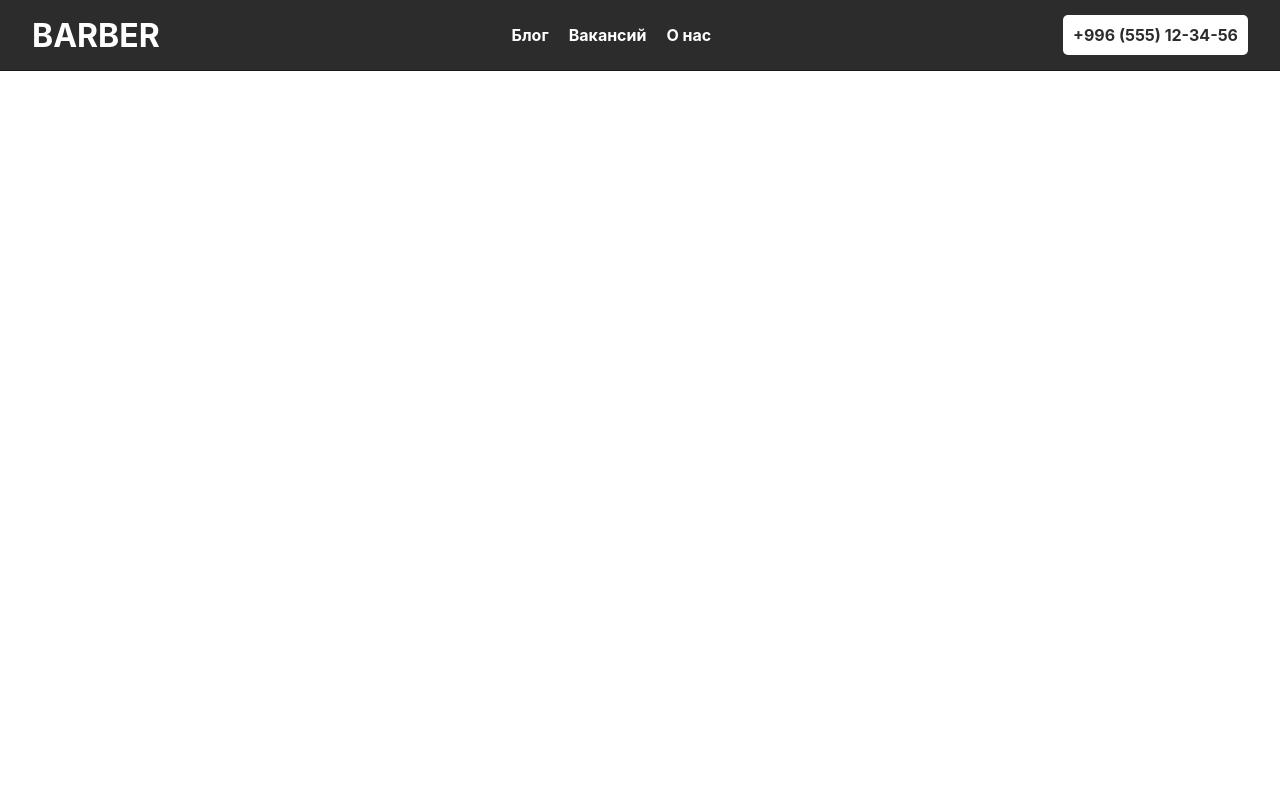
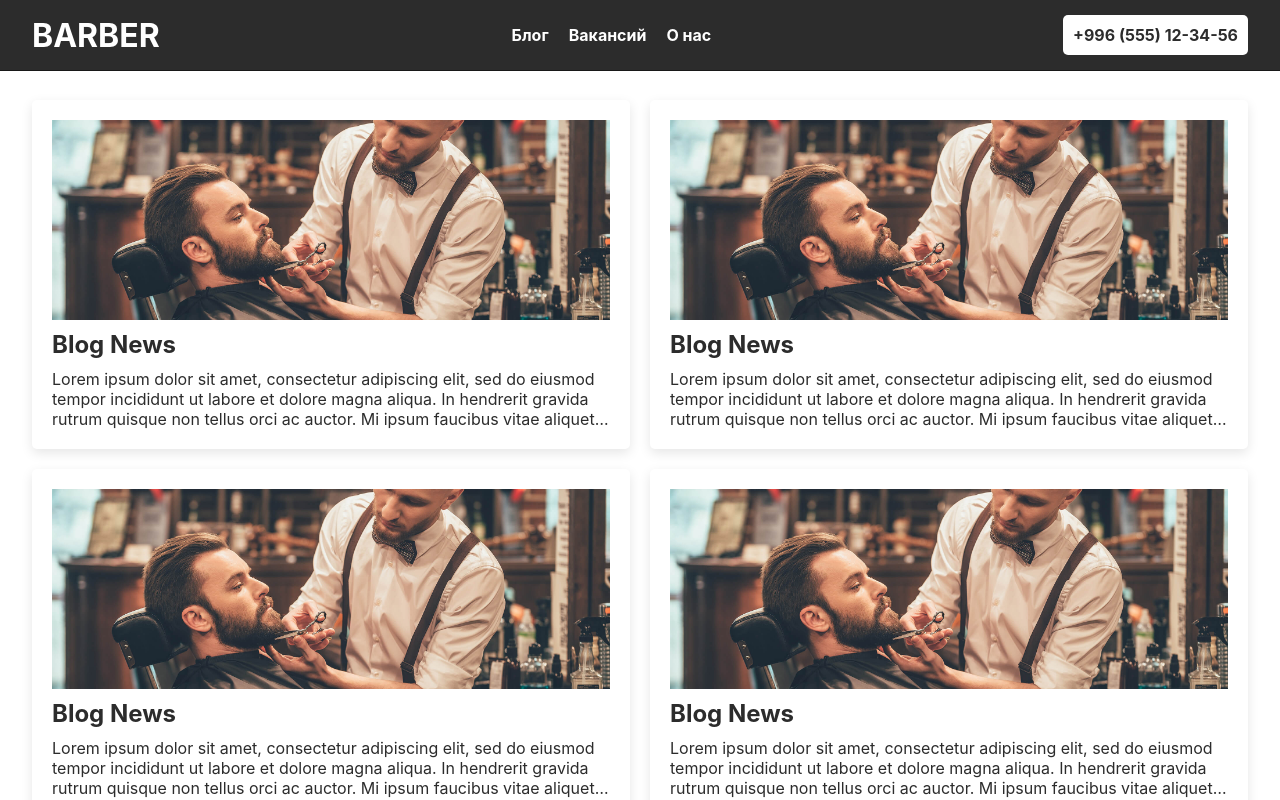
Before and after one commit to IbruhmanI/barberShop, a React (Create React App) app: page /blog in a window 1280 px wide. Shown: the top 800 px of the page. Built offline with nearby package versions, Linux system fonts and the light colour scheme.

Commit message:
created: Form in Job-added styles

```diff
--- a/src/assets/css/app2.css
+++ b/src/assets/css/app2.css
@@ -212,3 +212,154 @@
     align-items: center;
     justify-content: space-between;
 }
+#blog {
+  padding: 100px 0 0;
+}
+.blog-grid {
+  display: grid;
+  grid-template-columns: repeat(auto-fit, minmax(400px, 1fr));
+  gap: 20px;
+}
+.blog-item {
+  padding: 20px;
+  border-radius: 5px;
+  box-shadow: rgba(0, 0, 0, 0.1) 0px 4px 12px;
+  display: flex;
+  flex-direction: column;
+  gap: 10px;
+  cursor: pointer;
+  color: rgba(44, 44, 44, 1);
+  transition: .5s;
+}
+.blog-text {
+  overflow: hidden;
+  text-overflow: ellipsis;
+   display: -webkit-box;
+   -webkit-line-clamp: 3;
+  -webkit-box-orient: vertical;
+}
+.blog-item:hover {
+  background: rgba(44, 44, 44, 1);
+  color: white;
+  transition: .5s;
+}
+.blog-title {
+  font-size: 24px;
+  font-weight: 700;
+}
+.blog-img {
+  width: 100%;
+  height: 200px;
+}
+.blog-img img {
+  height: 100%;
+  width: 100%;
+  object-fit: cover;
+  object-position: center;
+}
+
+#job {
+  padding: 100px 0;
+  background: url('../image/vacancy-bg.jpg');
+  background-size: cover;
+  background-position: center;
+  background-repeat: no-repeat;
+}
+
+.job-title {
+  font-size: 90px;
+  font-weight: 700;
+  text-transform: uppercase;
+  color: white;
+}
+.job {
+  display: flex;
+  flex-direction: column;
+  gap: 40px;
+}
+.job-salary {
+  font-size: 48px;
+  font-weight: 700;
+  display: flex;
+  justify-content: space-between;
+}
+.job-wrapper {
+  display: flex;
+  flex-direction: column;
+  gap: 40px;
+}
+.job-form {
+  display: flex;
+  justify-content: space-between;
+}
+.job-address {
+  display: flex;
+  flex-direction: column;
+  gap: 30px;
+}
+.job-address span {
+  font-weight: 500;
+  font-size: 24px;
+  display: flex;
+  gap: 30px;
+  align-items: center;
+  color: #d4af37;
+}
+.job-icon {
+  background: white;
+  height: 50px;
+  width: 50px;
+  display: flex;
+  align-items: center;
+  justify-content: center;
+  border-radius: 10px;
+}
+.job-icon svg {
+  color: black;
+}
+#form {
+  width: 50%;
+  display: flex;
+  padding: 20px;
+  flex-direction: column;
+  align-items: center;
+  gap: 30px;
+  border-radius: 20px;
+  backdrop-filter: blur(5px);
+  border: 1px solid rgba(212, 175, 55, 0.2);
+}
+#form h2 {
+  color: white;
+}
+#form label {
+  display: flex;
+  flex-direction: column;
+  gap: 5px;
+  width: 100%;
+}
+#form label>span {
+  font-weight: 600;
+  color: #d4af37;
+}
+#form input {
+  border: 2px solid #d4af37;
+  background: inherit;
+  border-radius: 20px;
+  padding: 20px;
+  font-size: 18px;
+  font-weight: 700;
+  color: white;
+}
+#form input::placeholder {
+  color: white;
+  font-weight: 400;
+  font-size: 16px;
+  color: gray;
+}
+
+.send-btn {
+  padding: 15px;
+  color: black;
+  width: 100%;
+  cursor: pointer;
+}
--- a/src/pages/Blog/Blog.jsx
+++ b/src/pages/Blog/Blog.jsx
@@ -1,9 +1,34 @@
 import React from 'react'
+import blogImg from '../../assets/image/blogImage.jpeg'
 
 const Blog = () => {
+  const blogList = [
+    {id: 1, title: 'Blog News', image: blogImg, text: 'Lorem ipsum dolor sit amet, consectetur adipiscing elit, sed do eiusmod tempor incididunt ut labore et dolore magna aliqua. In hendrerit gravida rutrum quisque non tellus orci ac auctor. Mi ipsum faucibus vitae aliquet nec ullamcorper sit amet. Aenean euismod elementum nisi quis eleifend quam adipiscing vitae. Viverra adipiscing at in tellus.'},
+    {id: 2, title: 'Blog News', image: blogImg, text: 'Lorem ipsum dolor sit amet, consectetur adipiscing elit, sed do eiusmod tempor incididunt ut labore et dolore magna aliqua. In hendrerit gravida rutrum quisque non tellus orci ac auctor. Mi ipsum faucibus vitae aliquet nec ullamcorper sit amet. Aenean euismod elementum nisi quis eleifend quam adipiscing vitae. Viverra adipiscing at in tellus.'},
+    {id: 3, title: 'Blog News', image: blogImg, text: 'Lorem ipsum dolor sit amet, consectetur adipiscing elit, sed do eiusmod tempor incididunt ut labore et dolore magna aliqua. In hendrerit gravida rutrum quisque non tellus orci ac auctor. Mi ipsum faucibus vitae aliquet nec ullamcorper sit amet. Aenean euismod elementum nisi quis eleifend quam adipiscing vitae. Viverra adipiscing at in tellus.'},
+    {id: 4, title: 'Blog News', image: blogImg, text: 'Lorem ipsum dolor sit amet, consectetur adipiscing elit, sed do eiusmod tempor incididunt ut labore et dolore magna aliqua. In hendrerit gravida rutrum quisque non tellus orci ac auctor. Mi ipsum faucibus vitae aliquet nec ullamcorper sit amet. Aenean euismod elementum nisi quis eleifend quam adipiscing vitae. Viverra adipiscing at in tellus.'},
+    {id: 5, title: 'Blog News', image: blogImg, text: 'Lorem ipsum dolor sit amet, consectetur adipiscing elit, sed do eiusmod tempor incididunt ut labore et dolore magna aliqua. In hendrerit gravida rutrum quisque non tellus orci ac auctor. Mi ipsum faucibus vitae aliquet nec ullamcorper sit amet. Aenean euismod elementum nisi quis eleifend quam adipiscing vitae. Viverra adipiscing at in tellus.'},
+    {id: 6, title: 'Blog News', image: blogImg, text: 'Lorem ipsum dolor sit amet, consectetur adipiscing elit, sed do eiusmod tempor incididunt ut labore et dolore magna aliqua. In hendrerit gravida rutrum quisque non tellus orci ac auctor. Mi ipsum faucibus vitae aliquet nec ullamcorper sit amet. Aenean euismod elementum nisi quis eleifend quam adipiscing vitae. Viverra adipiscing at in tellus.'},
+    {id: 7, title: 'Blog News', image: blogImg, text: 'Lorem ipsum dolor sit amet, consectetur adipiscing elit, sed do eiusmod tempor incididunt ut labore et dolore magna aliqua. In hendrerit gravida rutrum quisque non tellus orci ac auctor. Mi ipsum faucibus vitae aliquet nec ullamcorper sit amet. Aenean euismod elementum nisi quis eleifend quam adipiscing vitae. Viverra adipiscing at in tellus.'},
+  ]
   return (
-    <div>
-
+    <div id="blog">
+      <div className="container">
+        <div className="blog">
+          <div className="blog-upper"></div>
+          <div className="blog-grid">
+            {blogList.map(blog => (
+              <div className="blog-item" key={blog.id}>
+                  <div className="blog-img">
+                    <img src={blog.image} alt="blog-img" />
+                  </div>
+                  <h3 className='blog-title'>{blog.title}</h3>
+                  <p className="blog-text">{blog.text}</p>
+              </div>
+            ))}
+          </div>
+        </div>
+      </div>
     </div>
   )
 }
--- a/src/pages/Job/Job.jsx
+++ b/src/pages/Job/Job.jsx
@@ -1,14 +1,54 @@
 import React from 'react'
+import { FaPhoneAlt } from "react-icons/fa";
+import { MdOutlineMail } from "react-icons/md";
 
 const Job = () => {
+  const [name, setName] = React.useState('')
+  const [email, setEmail] = React.useState('')
+  const [number, setNumber] = React.useState('')
+  const sendData = (e) => {
+    e.preventDefault()
+    console.log(
+      {
+        id: Date.now(),
+        name: name,
+        email: email,
+        number: number
+      }
+    )
+  }
   return (
-    <div>
-      <div>fsuigf</div>
-      <div>fsuigf</div>
-      <div>fsuigf</div>
-      <div>fsuigf</div>
-      <div>fsuigf</div>
+   <div id="job">
+    <div className="container">
+      <div className="job">
+        <div className="job-wrapper">
+          <h1 className="job-title">хочешь работать в команде?</h1>
+          <div className="job-form">
+            <div className="job-address">
+              <span className="job-gmail"><div className="job-icon"><MdOutlineMail size={24}/></div> Barber@gmail.com</span>
+              <span className="job-number"><div className="job-icon"><FaPhoneAlt size={24}/></div> +996 700-00-00-00</span>
+            </div>
+            <form id='form'>
+              <h2>Оставьте заявку и мы свяжемся с вами</h2>
+              <label htmlFor="">
+                <span>Ваше Имя</span>
+                <input type="text" placeholder='Ваше имя' onChange={(e) => setName(e.target.value)}/>
+              </label>
+              <label htmlFor="">
+                <span>Ваш Email</span>
+                <input type="text" placeholder='barber@gmail.com' onChange={(e) => setEmail(e.target.value)}/>
+              </label>
+              <label htmlFor="">
+                <span>Номер телефона</span>
+                <input type="text" placeholder='0700 00 00 00' onChange={(e) => setNumber(e.target.value)}/>
+              </label>
+              <button className='btn send-btn' onClick={(e) => sendData(e)}>Отправить</button>
+            </form>
+          </div>
+        </div>
+      </div>
     </div>
+   </div>
   )
 }
 
```
Also changed, not shown: src/assets/image/blogImage.jpeg (added), 1 other file (tests, documents, lock files or other folders).
